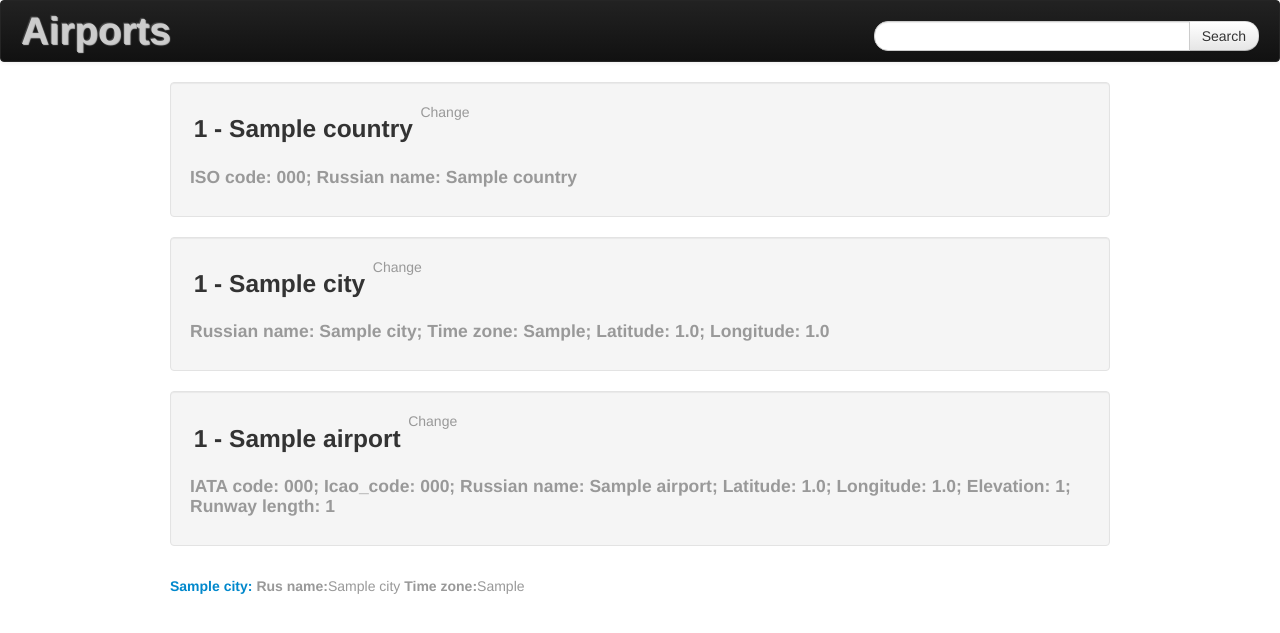
After one commit to Ganzgorn/Airports-catalog, a Django app: template airports_catalog/templates/cities_list.html in a window 1280 px wide. The commit adds this page. Shown: the top 633 px of the page. Run offline with Django 3.2, Linux system fonts and the light colour scheme; tables that the repository leaves empty hold one stand-in row (values such as "Sample post"); the template is opened without the code that fills it: values that come from a table or form of the project are taken from there, most other values are stand-ins (such as "Sample title", 1, 10 or a date in 2020).

Commit message:
Добавил Paging, разбил на темплейты

```diff
--- a/airports_catalog/airports/models.py
+++ b/airports_catalog/airports/models.py
@@ -24,6 +24,10 @@ class Location(Model):
     class Meta:
         abstract = True
 
+    def display(self):
+        self.type_location = self.get_type_location_display()
+        return self
+
 
 class Airport(Location):
     """
@@ -38,6 +42,9 @@ class Airport(Location):
         self.type_location = 3
         self.slug = '-'.join([str(self.type_location), self.iata_code, self.eng_name.replace(' ', '-')])
         super(Airport, self).save(*args, **kwargs)
+
+    def get_absolute_url(self):
+        return '/airport/{0}/'.format(self.slug)
 
 
 class City(Location):
@@ -56,6 +63,9 @@ class City(Location):
         ])
         super(City, self).save(*args, **kwargs)
 
+    def get_absolute_url(self):
+        return '/city/{0}/'.format(self.slug)
+
 
 class Country(Location):
     """
@@ -67,6 +77,10 @@ class Country(Location):
         self.slug = '-'.join([str(self.type_location), self.iso_code, self.eng_name.replace(' ', '-')])
         super(Country, self).save(*args, **kwargs)
 
+    def get_absolute_url(self):
+        return '/country/{0}/'.format(self.slug)
+
+
 class Change(admin.ModelAdmin):
     list_display = ('rus_name', 'eng_name', 'slug', 'type_location')
 
--- /dev/null
+++ b/airports_catalog/templates/airport.html
@@ -0,0 +1,72 @@
+{% extends "index.html" %}
+
+{% block incontainer %}
+    {% if country %}
+        <div class="well">
+                <h3 class="lineBlock">{{ country.type_location }} - {{ country.eng_name }}</h3>
+                <a class="small muted" href="{{ change_country }}">Change</a>
+            <h4 class="muted">
+                <strong>ISO code:</strong> {{ country.iso_code }};
+                {% if country.rus_name %}<strong>Russian name:</strong> {{ country.rus_name }}{% endif %}
+            </h4>
+        </div>
+    {% endif %}
+    {% if city %}
+        <div class="well">
+                <h3 class="lineBlock">{{ city.type_location }} - {{ city.eng_name }}</h3>
+                <a class="small muted" href="{{ change_city }}">Change</a>
+            <h4 class="muted">
+                {% if city.rus_name %}<strong>Russian name:</strong> {{ city.rus_name }};{% endif %}
+                {% if city.gmt_offset %}<strong>Time zone:</strong> {{ city.gmt_offset }};{% endif %}
+                {% if city.latitude %}<strong>Latitude:</strong> {{ city.latitude }};{% endif %}
+                {% if city.longitude %}<strong>Longitude:</strong> {{ city.longitude }}{% endif %}
+            </h4>
+        </div>
+    {% endif %}
+    {% if airport %}
+        <div class="well">
+                <h3 class="lineBlock">{{ airport.type_location }} - {{ airport.eng_name }}</h3>
+                <a class="small muted" href="{{ change_airport }}">Change</a>
+            <h4 class="muted">
+                <strong>IATA code:</strong> {{ airport.iata_code }};
+                {% if airport.icao_code %}<strong>Icao_code:</strong> {{ airport.icao_code }};{% endif %}
+                {% if airport.rus_name %}<strong>Russian name:</strong> {{ airport.rus_name }};{% endif %}
+                {% if airport.latitude %}<strong>Latitude:</strong> {{ airport.latitude }};{% endif %}
+                {% if airport.longitude %}<strong>Longitude:</strong> {{ airport.longitude }};{% endif %}
+                {% if airport.elevation %}<strong>Elevation:</strong> {{ airport.elevation }};{% endif %}
+                {% if airport.runway_length %}<strong>Runway length:</strong> {{ airport.runway_length }}{% endif %}
+            </h4>
+        </div>
+    {% endif %}
+    <div>
+        {% block data_list %}
+        {% endblock %}
+        {% if paging.count_page > 1 %}
+            <div class="pagination pagination-centered">
+                <ul>
+                    {% if paging.count_page > 5 %}
+                        <li {% if paging.act_page = 1 %} class="disabled" {% endif %}>
+                            <a href="{{ paging.first_page }}"><< First <span class="muted">1</span></a>
+                        </li>
+                    {% endif %}
+                    <li {% if paging.act_page = 1 %} class="disabled" {% endif %}>
+                        <a href="{{ paging.prev_page }}">< Prev</a>
+                    </li>
+                    {% for page in paging.pages %}
+                        <li class="{{ page.status }}">
+                            <a href="{{ page.link }}">{{ page.number }}</a>
+                        </li>
+                    {% endfor %}
+                    <li {% if paging.act_page >= paging.count_page %} class="disabled" {% endif %}>
+                        <a href="{{ paging.next_page }}">Next ></a>
+                    </li>
+                    {% if paging.count_page > 5 %}
+                        <li {% if paging.act_page >= paging.count_page %} class="disabled" {% endif %}>
+                            <a href="{{ paging.last_page }}">Last <span class="muted">{{ paging.count_page }}</span> >></a>
+                        </li>
+                    {% endif %}
+                </ul>
+            </div>
+        {% endif %}
+    </div>
+{% endblock %}
--- /dev/null
+++ b/airports_catalog/templates/cities_list.html
@@ -0,0 +1,15 @@
+{% extends "airport.html" %}
+
+{% block data_list %}
+        {% for city in cities %}
+            <div class=" form-inline">
+                <label><h5><a href="{{ city.link }}"><strong>{{ city.eng_name }}: </strong></a></h5></label>
+                {% if city.rus_name %}
+                    <label class="muted"> <strong>Rus name:</strong>{{ city.rus_name }}</label>
+                {% endif %}
+                {% if city.gmt_offset %}
+                    <label class="muted"> <strong>Time zone:</strong>{{ city.gmt_offset }}</label>
+                {% endif %}
+            </div>
+        {% endfor %}
+{% endblock %}
--- a/airports_catalog/templates/dynamic_catalog.html
+++ b/airports_catalog/templates/dynamic_catalog.html
@@ -13,7 +13,7 @@
         <script type="text/javascript" src="/static/js/jqxlistbox.js"></script>
         <script type="text/javascript" src="/static/js/airports.js"></script>
     {% endblock %}
-    {% block incontener %}
+    {% block incontainer %}
             <ul id="myTab" class="nav nav-tabs">
                 <li class="active" id="country_tab_select"><a href="#country-tab" data-toggle="tab"><strong>Countries</strong></a></li>
                 <li class="hide" id="city_tab_select"><a href="#city-tab" data-toggle="tab"><strong>Cities</strong></a></li>
--- a/airports_catalog/templates/index.html
+++ b/airports_catalog/templates/index.html
@@ -6,6 +6,33 @@
         <script src="http://code.jquery.com/jquery-latest.js"></script>
         <script src="/static/js/bootstrap.min.js"></script>
         {% block stylejs %} {% endblock %}
+        <style>
+            h1 {
+               text-shadow:
+               -1px -1px 1px rgba(255,255,255,0.2), /* наверх и влево */
+               1px 1px 1px rgba(255,255,255,0.2), /* вниз и вправо */
+               1px 1px 1px rgba(255,255,255,0.7); /* светлая тень */
+            }
+            .a-title {
+            color: #CCC;
+            }
+            .a-title:hover {
+            text-decoration: none;
+            color: #FFF;
+            }
+            .lineBlock {
+               border: 0; margin: 0.3em 0.15em; padding: 0;
+
+               display: -moz-inline-stack; /* ← Firefox 2 backwards compatibility */
+               display: inline-block;
+               vertical-align: top;
+
+               /* ↓ IE6 & IE7 «hasLayout» voodoo */
+               zoom: 1;
+               *display: inline;
+               /* ↑ IE6 & IE7 starhack ← http://www.ejeliot.com/blog/63 */
+            }
+        </style>
     </head>
     <body>
         <div class="navbar navbar-inverse">
@@ -13,7 +40,7 @@
                 <div class="container">
                     <div class="row">
                         <div class="span6">
-                            <h1>Airports</h1>
+                            <h1><a href="/" class="a-title inverse">Airports</a></h1>
                         </div>
                         <div class="form-search pull-right" style="margin-top:20px">
                             <div class="input-append">
@@ -26,15 +53,14 @@
             </div>
         </div>
         <div class="container" style="margin-top: 20px">
-            <br>
-            {% block incontener %}
-                <br><br>
+            {% block incontainer %}
+                <br><br><br>
                 <div class="well span2 offset4">
                     <form action="ajax_mode" >
                         <button type="submit" class="btn btn-large">AJAX mode</button><br><br>
                     </form>
-                    <form action="countries">
-                        <button type="submit" class="btn btn-large disabled" disabled="true">urls mode</button>
+                    <form action="{{ link_urls_mode }}">
+                        <button type="submit" class="btn btn-large">urls mode</button>
                     </form>
                 </div>
             {% endblock %}
--- a/airports_catalog/urls.py
+++ b/airports_catalog/urls.py
@@ -1,16 +1,21 @@
 from django.conf.urls import patterns, include, url
 from django.contrib import admin
-from airports_catalog.airports.views import return_data_json, get_data_row, get_list_of_country
-
+from django.core.urlresolvers import resolve, reverse
+p_f = '/page=(?P<page>\d+)/filter=(?P<filter>[A-Za-z0-9-]*)' # Page + filter
 admin.autodiscover()
-
 urlpatterns = patterns(
     '',
     url(r'^$', 'airports_catalog.airports.views.return_select_mode'),
     url(r'^ajax_mode$', 'airports_catalog.airports.views.return_airports'),
-    url(r'^countries', get_list_of_country),
-    url(r'^get_rows', return_data_json),
-    url(r'^get_row', get_data_row),
+    url(r'^countries' + p_f, 'airports_catalog.airports.views.get_list_of_country'),
+    url(r'^country/(?P<slug>\d{1}-[A-Z]{2}-[A-Za-z0-9-]+)' + p_f, 'airports_catalog.airports.views.get_list_of_country'),
+    url(r'^country/(?P<pk>[A-Z]{2})' + p_f, 'airports_catalog.airports.views.get_list_of_city'),
+    url(r'^city/(?P<slug>\d{1}-[0-9-]+-[0-9-]+-[A-Za-z0-9-]+)' + p_f, 'airports_catalog.airports.views.get_list_of_airports'),
+    url(r'^city/(?P<pk>\d+)' + p_f, 'airports_catalog.airports.views.get_list_of_airports'),
+    url(r'^airport/(?P<slug>\d{1}-[A-Z]{3}-[A-Za-z0-9-]+)', 'airports_catalog.airports.views.get_airport'),
+    url(r'^airport/(?P<pk>[A-Z]{3})', 'airports_catalog.airports.views.get_airport'),
+    url(r'^get_rows', 'airports_catalog.airports.views.return_data_json'),
+    url(r'^get_row', 'airports_catalog.airports.views.get_data_row'),
 
     url(r'^admin/', include(admin.site.urls)),
 )
```
Also changed, not shown: airports_catalog/airports/api.py (+14 -1 lines), airports_catalog/airports/views.py (+160 -6 lines), airports_catalog/templates/airports_list.html (added, +16 -0 lines), airports_catalog/templates/countries_list.html (+12 -1 lines), airports_catalog/templates/inform_table.html (added, +38 -0 lines).
